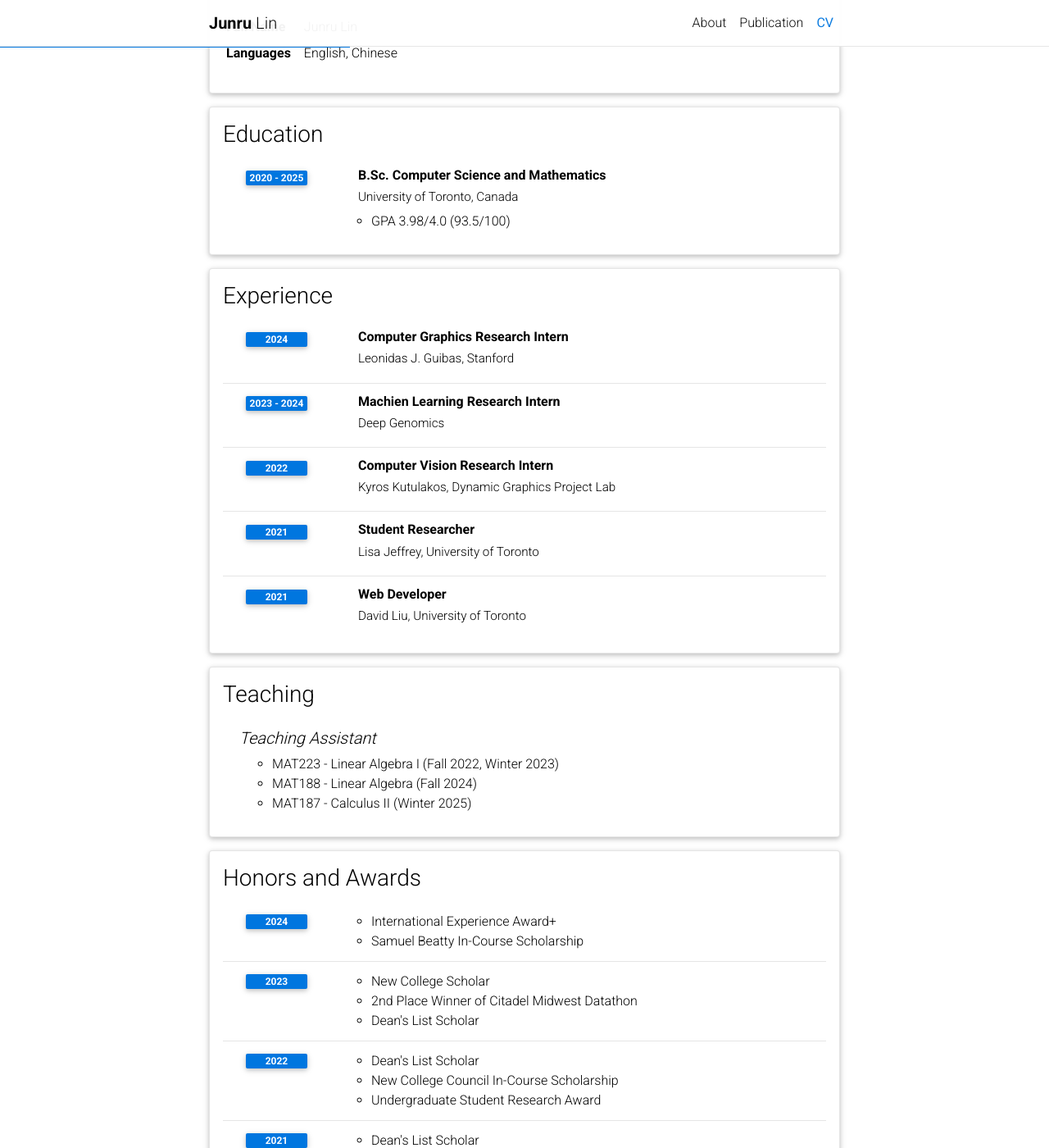
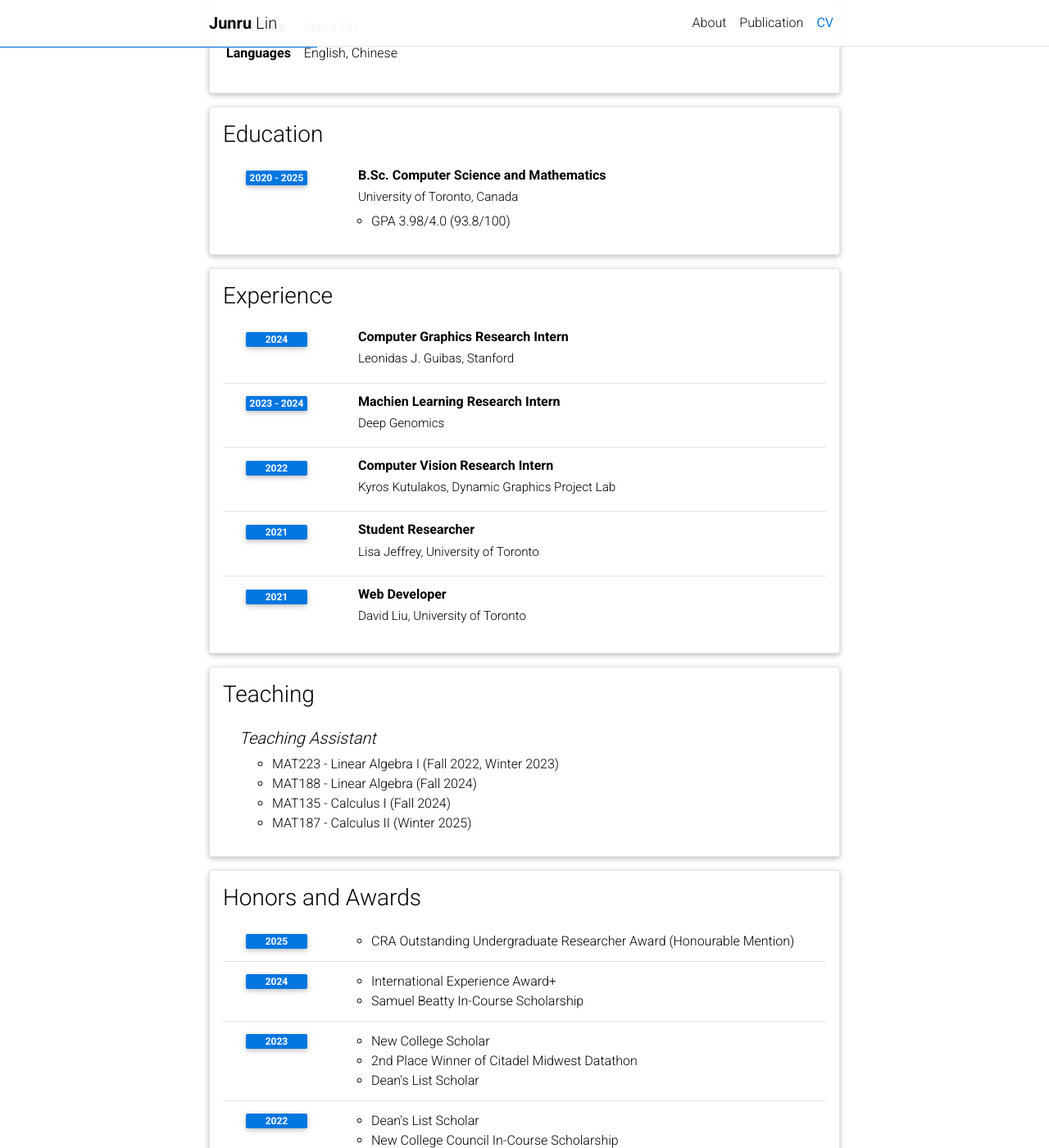
Before and after one commit to JunruL/JunruL.github.io, a Jekyll site: the page built from _pages/cv.md, in a window 1280 px wide and 1400 px high, scrolled down 231 px. Shown: the whole window at 82% size. Built offline with Jekyll 4.4.1, drawn with Linux system fonts in a browser that asks for light colours; comment, search, counter and statistics services are not loaded; a style sheet for code colours, icons or effects is not loaded.

Commit message:
update CV

```diff
--- a/_data/cv.yml
+++ b/_data/cv.yml
@@ -13,7 +13,7 @@
       institution: University of Toronto, Canada
       year: 2020 - 2025
       description:
-        - GPA 3.98/4.0 (93.5/100)
+        - GPA 3.98/4.0 (93.8/100)
 
 - title: Experience
   type: time_table
@@ -48,11 +48,15 @@
       items:
         - MAT223 - Linear Algebra I (Fall 2022, Winter 2023)
         - MAT188 - Linear Algebra (Fall 2024)
+        - MAT135 - Calculus I (Fall 2024)
         - MAT187 - Calculus II (Winter 2025)
 
 - title: Honors and Awards
   type: time_table
   contents:
+    - year: 2025
+      items:
+        - CRA Outstanding Undergraduate Researcher Award (Honourable Mention)
     - year: 2024
       items:
         - International Experience Award+
```
